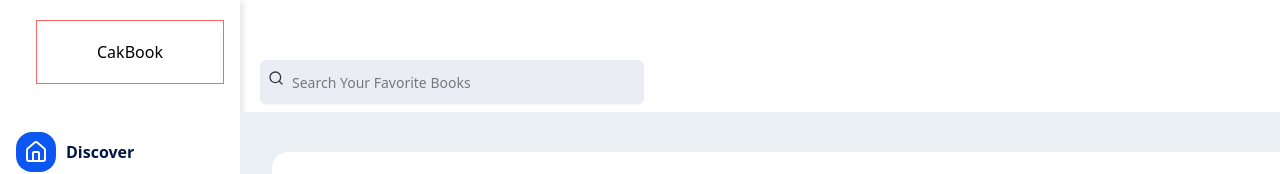
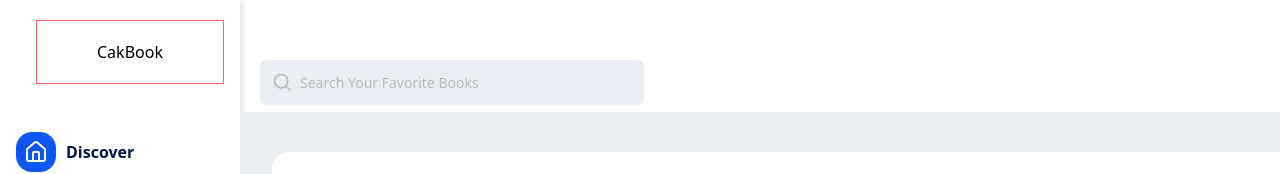
Before and after one commit to ysiin/Bismillah_FinalProject, a React (Vite) app in the folder fe/: page / in a window 1280 px wide. Shown: the top 174 px of the page. Built offline with nearby package versions, Linux system fonts and the light colour scheme; no server answers.

Commit message:
change filtering title to years published

```diff
--- a/fe/src/components/home/search-bar.tsx
+++ b/fe/src/components/home/search-bar.tsx
@@ -6,14 +6,17 @@ interface SearchBarProps {
   searchQuery: string;
 }
 
-export default function SearchBar({ handleSearch, searchQuery }: SearchBarProps) {
+export default function SearchBar({
+  handleSearch,
+  searchQuery,
+}: SearchBarProps) {
   return (
     <div className="relative w-full max-w-sm">
-      <Search className="absolute left-2 top-2.5 h-4 w-4 text-gray-500 cursor-pointer" />
+      <Search className="absolute left-3 top-3 h-5 w-5 text-gray-100 cursor-pointer" />
       <Input
         type="search"
         placeholder="Search Your Favorite Books"
-        className="pl-8"
+        className="pl-10 placeholder:text-gray-100"
         value={searchQuery}
         onChange={(e) => handleSearch(e.target.value)}
       />
```
